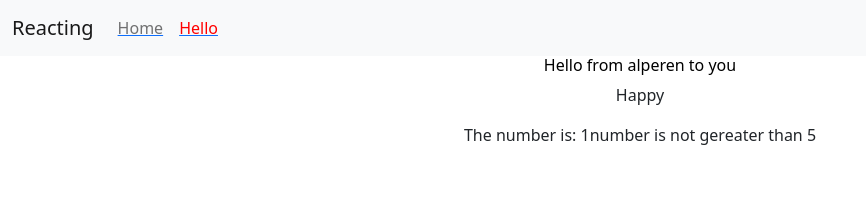
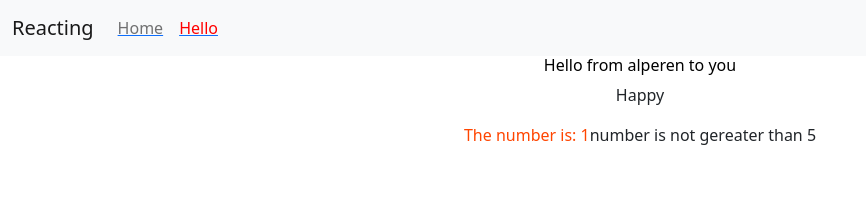
Before and after one commit to alperenjs/react-101, a React (Create React App) app: page /hello in a window 1280 px wide. Shown: the top 214 px of the page, without its empty margins (0-866 px from the left). Built offline with nearby package versions, Linux system fonts and the light colour scheme.

Commit message:
addedd css file for component.

```diff
--- /dev/null
+++ b/src/components/Hello.css
@@ -0,0 +1,3 @@
+.Hello-test-class{
+    color: orangered;
+}
--- a/src/components/Hello.js
+++ b/src/components/Hello.js
@@ -1,4 +1,5 @@
 import React from 'react'
+import "./Hello.css"
 
 export default function Hello(props) {
     const colors = {fontSize: '16px', backgroundColor: "aqaua", color:"black"};
@@ -18,7 +19,7 @@
 
 
             <p>{getMood()}</p>
-        <span>The number is: {num}</span>
+        <span className="Hello-test-class">The number is: {num}</span>
         <span>{msg}</span>
 
         {
--- a/src/components/Navbar.js
+++ b/src/components/Navbar.js
@@ -1,7 +1,5 @@
 import React from 'react'
 import {NavLink} from "react-router-dom"
-
-
 
 export default function Navbar() {
     return (
```
